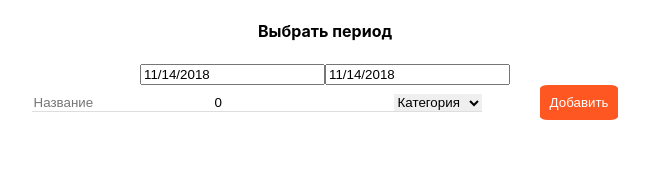
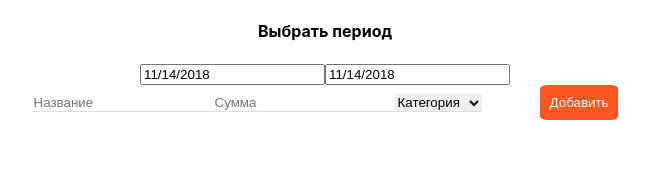
Before and after one commit to vadympichurin/Finance-App, a React (Create React App) app in the folder finance-app/: page / in a window 1280 px wide. Shown: the top 184 px of the page, without its empty margins (315-964 px from the left). Built offline with nearby package versions, Linux system fonts and the light colour scheme.

Commit message:
new files added

```diff
--- a/finance-app/src/Categories/Categories.js
+++ b/finance-app/src/Categories/Categories.js
@@ -16,7 +16,7 @@ class Categories extends Component {
         // },
 
         inputValueName: '',
-        sum: 0,
+        sum: '',
         category: '',
         startDate: moment(),
         endDate: moment(),
@@ -97,6 +97,7 @@ class Categories extends Component {
     body: JSON.stringify({
         name: inputValueName,
         sum: inputValueSum,
+        category: '',
     }),
     headers: {
         Accept: 'application/json',
```
